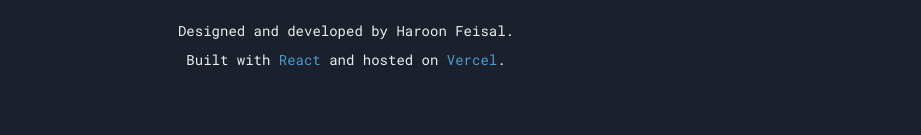
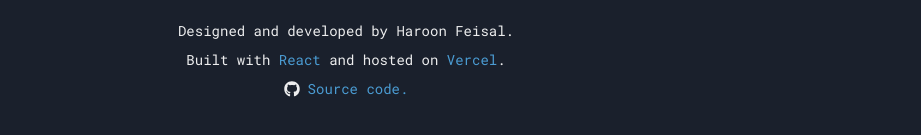
Before and after one commit to runefa/runefdev, a React (Create React App) app: page / in a window 1280 px wide. Shown: the part 3278-3413 px from the top of the page, without its empty margins (294-1215 px from the left). Built offline with nearby package versions, Linux system fonts and the light colour scheme.

Commit message:
Updated fid webp.

```diff
--- a/src/App.js
+++ b/src/App.js
@@ -38,7 +38,7 @@ function App() {
               pattern="wiggle"
               minH="100vh"
               patOpacity={0.2}
-              pb={24}
+              pb={20}
             >
               <Home />
               <About />
--- a/src/components/Sections/Footer.js
+++ b/src/components/Sections/Footer.js
@@ -1,5 +1,6 @@
 import React from 'react';
-import { Flex, Text, Link } from '@chakra-ui/react';
+import { Flex, Text, Link, Stack, Icon } from '@chakra-ui/react';
+import { FaGithub } from 'react-icons/fa';
 
 const Footer = () => {
   const carolinaBlue = '#4B9CD3';
@@ -25,6 +26,17 @@ const Footer = () => {
         </Link>
         .
       </Text>
+      <Stack direction="row" align="center" pt={2}>
+        <Icon as={FaGithub} size={2} />
+        <Link
+          textStyle="footer"
+          color={carolinaBlue}
+          href="https://github.com/haroonf/haroonfio"
+          isExternal
+        >
+          Source code.
+        </Link>
+      </Stack>
     </Flex>
   );
 };
```
Also changed, not shown: src/assets/fidelity.webp.
